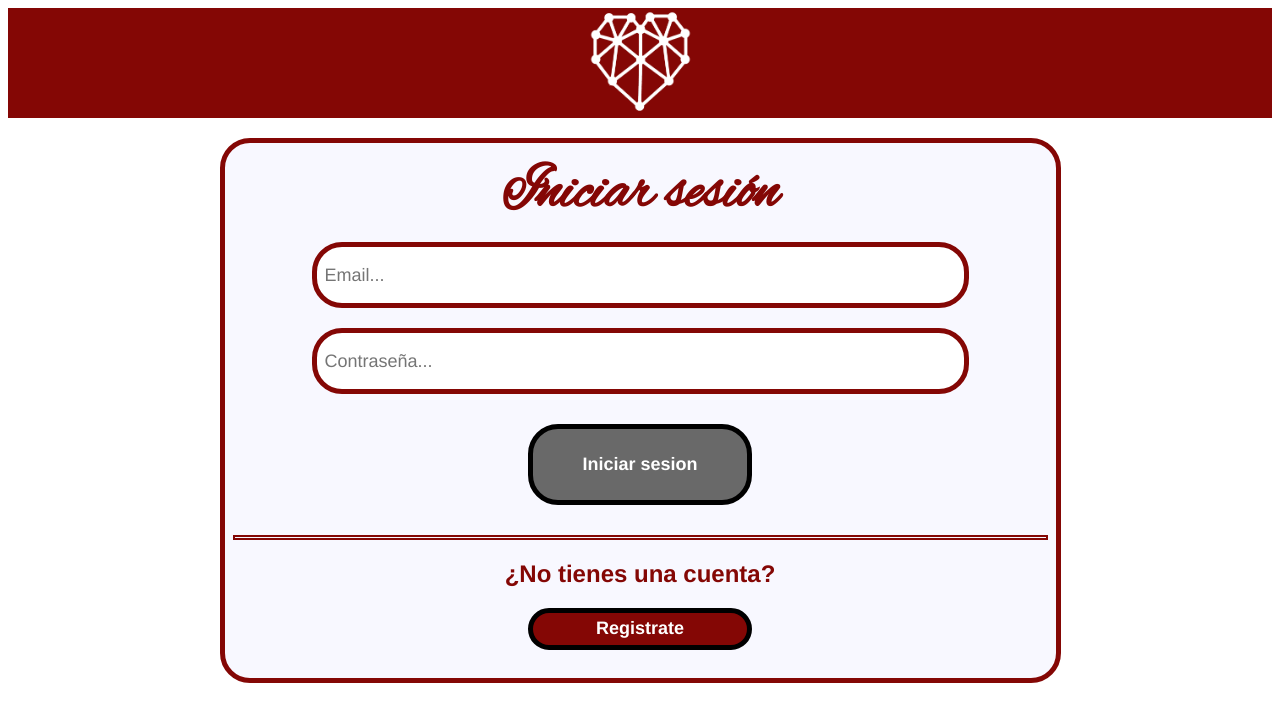
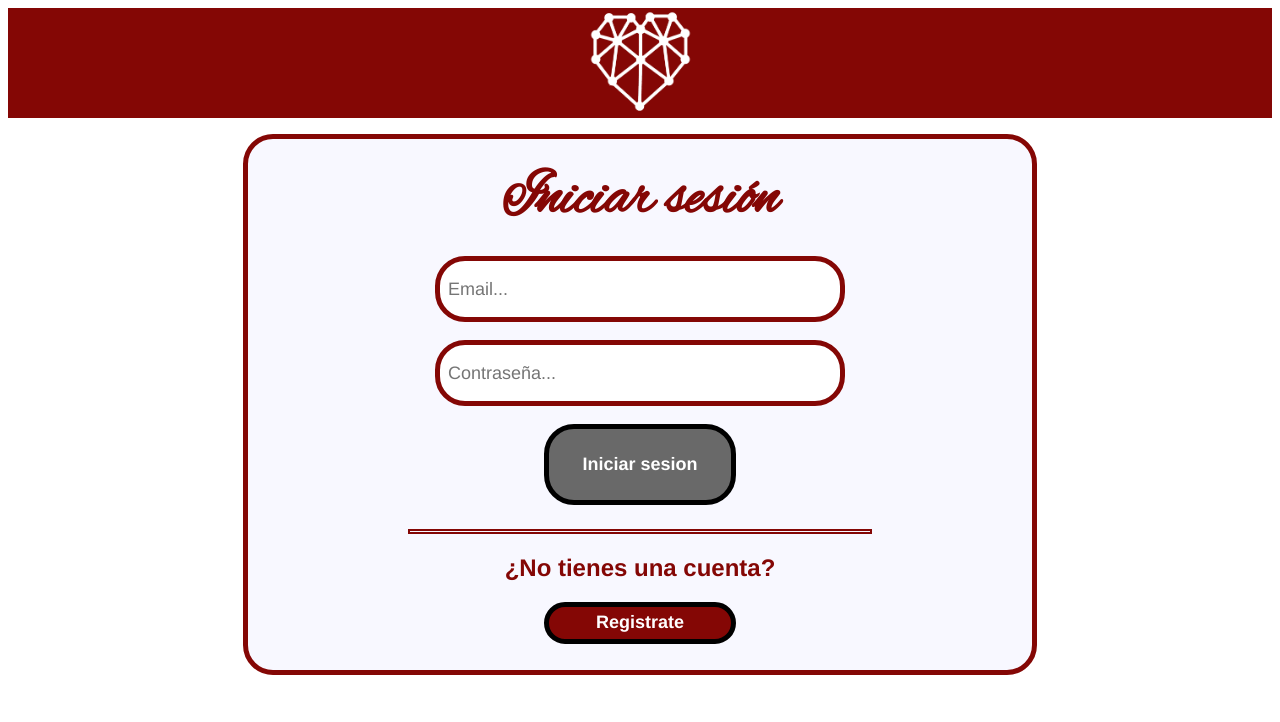
Before and after one commit to ArqSoft21-UNIZAR/Frontend, an Angular app: page /login in a window 1280 px wide. Shown: the top 722 px of the page. Built offline with nearby package versions, Linux system fonts and the light colour scheme; what ngx-cookie-service would draw is missing.

Commit message:
Modificados css de login y landing page

```diff
--- a/src/app/landing/landing.component.css
+++ b/src/app/landing/landing.component.css
@@ -47,7 +47,6 @@
   /* Style the image inside the centered container, if needed */
 .left img {
     width: 150px;
-    border-radius: 50%;
 }
 
 /*-------------------------- TEXTO --------------------------*/
--- a/src/app/login/login.component.css
+++ b/src/app/login/login.component.css
@@ -1,29 +1,33 @@
 /*-------------------------- RECTANGULO BASE --------------------------*/
 
 div.login {
-  width: 815px;
+  width: 60vw;
   height: auto;
 }
 
 /*-------------------------- INPUT --------------------------*/
 
 input {
-  width: 631px;
+  width: 50%;
 	height: 40px;
 }
 
 /*-------------------------- BOTONES --------------------------*/
 
 button.login {
-  width: 224px;
+  width: 25%;
   height: 81px;
   padding: 8px 8px 8px 8px;
-  margin-top: 30px;
+
 }
 
 button.register {
-  width: 224px;
+  width: 25%;
   height: 42px;
-  margin-top: 20px;
-  margin-bottom: 20px;
+  margin-top: 1em;
+  margin-bottom: 1em;
 }
+
+hr {
+  width: 60%;
+}
--- a/src/styles.css
+++ b/src/styles.css
@@ -7,7 +7,7 @@
 div.default {
   padding: 8px 8px 8px 8px;
 
-  margin-top: 20px;
+  margin-top: 1em;
   margin-left: auto;
   margin-right: auto;
 
@@ -32,8 +32,8 @@ h1 {
   font-weight: bold;
   font-size: 60px;
   text-align: center;
-  margin-top: 5px;
-  margin-bottom: 10px;
+  margin-top: 0.25em;
+  margin-bottom: 0.25em;
 }
 
 h2 {
@@ -51,8 +51,8 @@ label {
   font-size: 24px;
   text-align: center;
 
-  margin: 10px;
-  margin-right: 5px;
+  margin: 10ch;
+  margin-right: 5ch;
 }
 
 .error {
@@ -60,15 +60,16 @@ label {
   font-family: "Helvetica";
   font-weight: bold;
   text-align: center;
-  margin-top: 10px;
-  margin-bottom: 10px;
+  margin-top: 1em;
+  margin-bottom: 1em;
 }
 
 /*-------------------------- INPUT --------------------------*/
 input {
   padding: 8px 8px 8px 8px;
 
-  margin-bottom: 20px;
+  margin-top: 1em;
+  margin-bottom: 1em;
   display: block;
   margin-left: auto;
   margin-right: auto;
@@ -134,8 +135,8 @@ button:disabled{
 /*-------------------------- OTROS --------------------------*/
 hr {
   height: 1px;
-  margin-top: 30px;
-  margin-bottom: 10px;
+  margin-top: 1.5em;
+  margin-bottom: 1em;
   color: #840705;
   border-width: 2px;
   border-style: solid;
```
